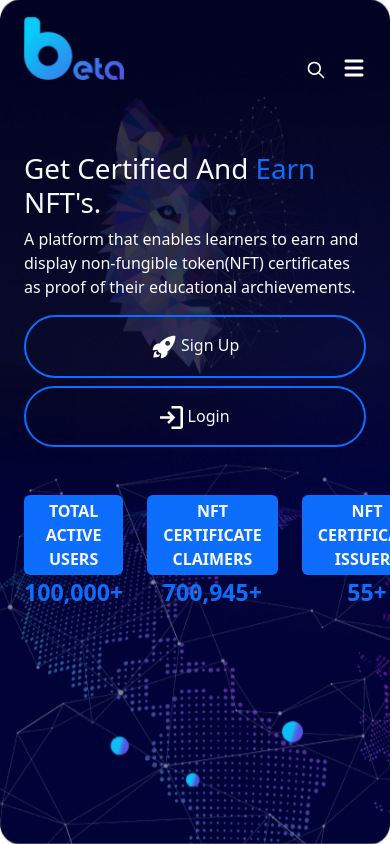
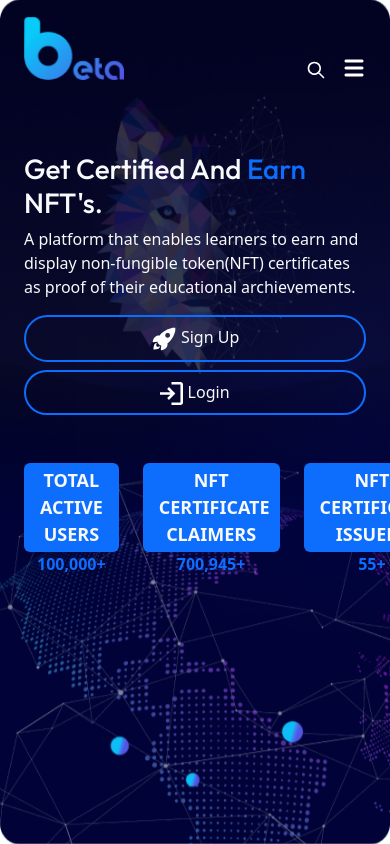
Before and after one commit to blacdav/beta, a React (Create React App) app: page / in a window 390 px wide. Built offline with nearby package versions, Linux system fonts and the light colour scheme; no server answers.

Commit message:
landing page UI update

```diff
--- a/src/App.css
+++ b/src/App.css
@@ -109,6 +109,12 @@
 
 .hero_fs {
   font-size: 34px;
+}
+
+.stats {
+  display: block;
+  width: 40%;
+  font-size: 18px;
 }
 
 @media (max-width: 576px) {
@@ -225,6 +231,17 @@
   animation: boom duration timing-function 0s infinite direction both;
 }
 
+@media (min-width: 577px) and (max-width: 768px) {
+  .dashboard {
+    background-image: url('../src/IMG/dashboard-hero.png');
+    background-size: contain;
+    /* background-repeat: no-repeat; */
+    /* background-position: center; */
+    height: 50%;
+    /* width: auto; */
+  }
+}
+
 @keyframes boom {
   from {
     /* transform: rotate(0deg); */
--- a/src/components/Loading.jsx
+++ b/src/components/Loading.jsx
@@ -4,7 +4,7 @@ import wolf from '../IMG/wolf.svg'
 const Loading = () => {
   return (
     <main className='d-flex position-absolute min-h-100 min-vw-100 justify-content-center align-items-center bg-black bg-opacity-75' style={{inset: 0}}>
-      <div>
+      <div className='bg-bgblue w-100 h-100 d-flex justify-content-center align-items-center'>
         <img src={wolf} alt="wolf logo" width={250} />
       </div>
     </main>
--- a/src/components/header.jsx
+++ b/src/components/header.jsx
@@ -19,11 +19,11 @@ const Header = () => {
         <img src={search} alt="search icon" />
         <input type="search" placeholder='Search for NFTs, Collection & Artist' className='w-100 h-75 rounded-pill px-3 bg-transparent border-0 button-outline-primary text-white' />
       </div>
-      <div className='d-none d-md-flex align-items-center justify-content-between px-4 border border-2 border-primary p-3 rounded-pill h-75 w-25'>
+      <div className='d-none d-md-flex align-items-center justify-content-lg-center    gap-2 gap-lg-3 px-2 border border-2 border-primary p-3 rounded-pill h-75 w-25'>
         <img src={profile} alt="avater" className='rounded-circle' />
         <div className='d-flex flex-column col-8'>
           <p className='m-0 fw-bold'>Blacdav</p>
-          <small className='m-0'>ID: 80771162</small>
+          <small className='m-0 fs-7'>ID: 80771162</small>
         </div>
       </div>
     </header>
--- a/src/index.css
+++ b/src/index.css
@@ -5,6 +5,7 @@
 
 .heroh1 {
   font-size: '64px';
+  font-family: 'Outfit';
 }
 
 body {
--- a/src/pages/Dashboard.jsx
+++ b/src/pages/Dashboard.jsx
@@ -15,7 +15,7 @@ const Dashboard = () => {
         {/* <section className='py-3 px-0 m-0'> */}
           {/* <div className='row'> */}
             <div className='d-flex dashboard w-100 h-auto d-grid col-4 align-items-center rounded-3 px-3 px-lg-5 m-0 mt-2 py-4'>
-              <div className='col-5 col-9 d-grid d-lg-none gap-1 gap-lg-2 hero_fs'>
+              <div className='col-9 d-grid d-lg-none gap-1 gap-lg-2 hero_fs'>
                 <small>#hackathonNFTs</small>
                 <p className='fw-semibold'>A Plarform that enebles holders to earn and display non-fungible token(NFT) certificates as proof of their educational archievements.</p>
                 <button className="w-50 d-block py-1 bg-primary text-white rounded-3">View Collection</button>
--- a/src/pages/Landing.jsx
+++ b/src/pages/Landing.jsx
@@ -37,8 +37,8 @@ const Landing = () => {
             educational archievements.
           </p>
           <div className='w-100 d-grid d-md-flex gap-2 gap-md-0'>
-            <Link to='signup' className='btn text-light px-4 py-3 py-md-2 me-md-4 border-2 border-primary bg-transparent rounded-5'><img src={logout} alt="..." /> Sign Up</Link>
-            <Link to='login' className='btn text-light px-4 py-3 py-md-2 border-2 border-primary bg-transparent rounded-5'><img src={login} alt="..." /> Login</Link>
+            <Link to='signup' className='btn text-light px-4 py-2 py-md-2 me-md-4 border-2 border-primary bg-transparent rounded-5'><img src={logout} alt="..." /> Sign Up</Link>
+            <Link to='login' className='btn text-light px-4 py-2 py-md-2 border-2 border-primary bg-transparent rounded-5'><img src={login} alt="..." /> Login</Link>
           </div>
         </div>
 
@@ -48,17 +48,17 @@ const Landing = () => {
       </div>
 
       <div className='container d-flex justify-content-between px-4 gap-4'>
-        <div className='fw-semibold text-center'>
+        <div className='fw-semibold stats text-center'>
           <p className="bg-primary py-1 px-3 rounded-2 mb-0">TOTAL ACTIVE USERS</p>
-          <p className='fs-3 text-primary'>100,000+</p>
+          <p className='fs-6 text-primary'>100,000+</p>
         </div>
-        <div className='fw-semibold text-center'>
+        <div className='fw-semibold stats text-center'>
           <p className="bg-primary py-1 px-3 rounded-2 mb-0">NFT CERTIFICATE CLAIMERS</p>
-          <p className='fs-3 text-primary'>700,945+</p>
+          <p className='fs-6 text-primary'>700,945+</p>
         </div>
-        <div className='fw-semibold text-center'>
+        <div className='fw-semibold stats text-center'>
           <p className="bg-primary py-1 px-3 rounded-2 mb-0">NFT CERTIFICATE ISSUERS</p>
-          <p className='fs-3 text-primary'>55+</p>
+          <p className='fs-6 text-primary'>55+</p>
         </div>
       </div>
     </div>
```
